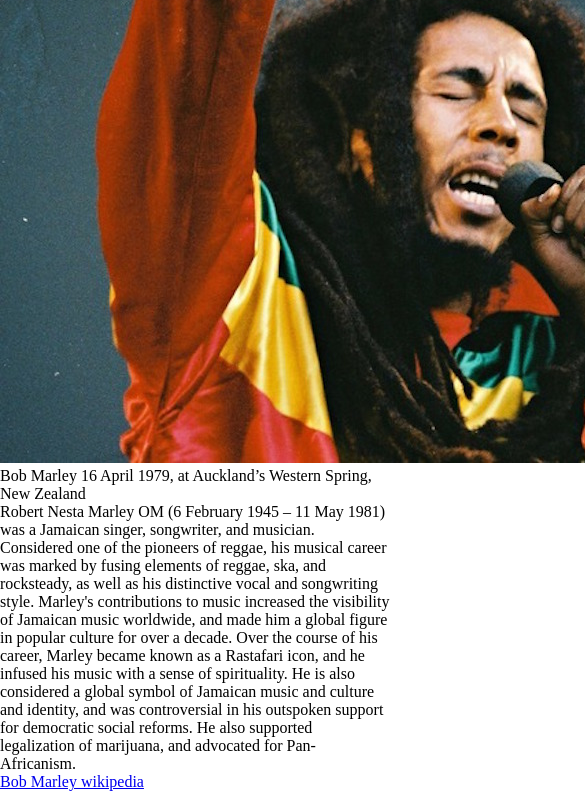
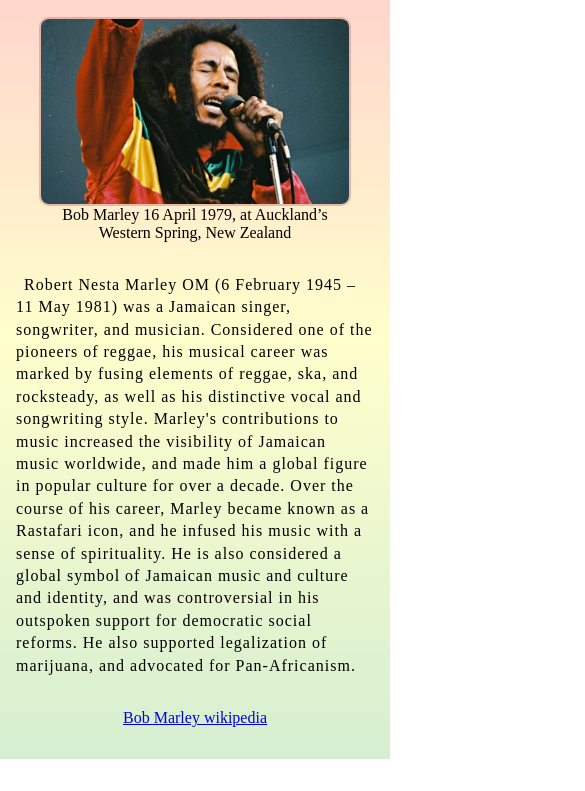
Before and after one commit to KovacsLaszloZsolt/freeCodeCamp, a plain HTML site: page index.html in a window 390 px wide. Shown: the part 84-875 px from the top of the page, 585 px wide, since content can reach past the window. After the commit the page ends 844 px from the top, so only its background shows below. Drawn offline with Linux system fonts and the light colour scheme.

Commit message:
add style

```diff
--- a/style.css
+++ b/style.css
@@ -3,3 +3,101 @@
     padding: 0;
     box-sizing: border-box;
 }
+
+#main {
+    display: flex;
+    flex-direction: column;
+    align-items: center;
+    width: 80%;
+    margin: 0 auto;
+    background: rgb(255,0,0);
+background: linear-gradient(180deg, rgba(255,0,0,0.2) 0%, rgba(255,252,0,0.2) 50%, rgba(46,173,23,0.2) 100%);
+}
+
+#title {
+margin: 2rem 0;
+}
+
+#img-div {
+    margin-bottom: 2rem;
+    display: flex;
+    flex-direction: column;
+    align-items: center;
+}
+
+#image {
+    align-self: center;
+    width: 40vw;
+    margin: 0 auto;
+    border-radius: 10px;
+    border: 2px solid rgba(208, 133, 133, 0.5)
+}
+
+#img-caption {
+    /* display: inline-block; */
+    width: 40vw;
+    text-align: center;
+}
+
+#tribute-info {
+    font-size: 1.2rem;
+    line-height: 1.8rem;
+    padding: 0 2rem;
+    text-indent: 1rem;
+    letter-spacing: 1px;
+}
+
+#tribute-link {
+    margin: 2rem 0;
+}
+
+@media only screen and (max-width: 1000px) {
+  #image {
+      width: 50vw;
+  }
+
+  #img-caption {
+      width: 50vw;
+  }
+}
+
+@media only screen and (max-width: 800px) {
+  #main {
+      width: 100%;
+  }
+
+  #image {
+      width: 60vw;
+  }
+
+  #img-caption {
+      width: 60vw;
+  }
+}
+
+@media only screen and (max-width: 600px) {
+  #image {
+      width: 70vw;
+  }
+
+  #img-caption {
+      width: 70vw;
+  }
+
+  #tribute-info {
+    font-size: 1rem;
+    line-height: 1.4rem;
+    padding: 0 1rem;
+    text-indent: .5rem;
+    }
+}
+
+@media only screen and (max-width: 500px) {
+  #image {
+      width: 80vw;
+  }
+
+  #img-caption {
+      width: 80vw;
+  }
+}
```
